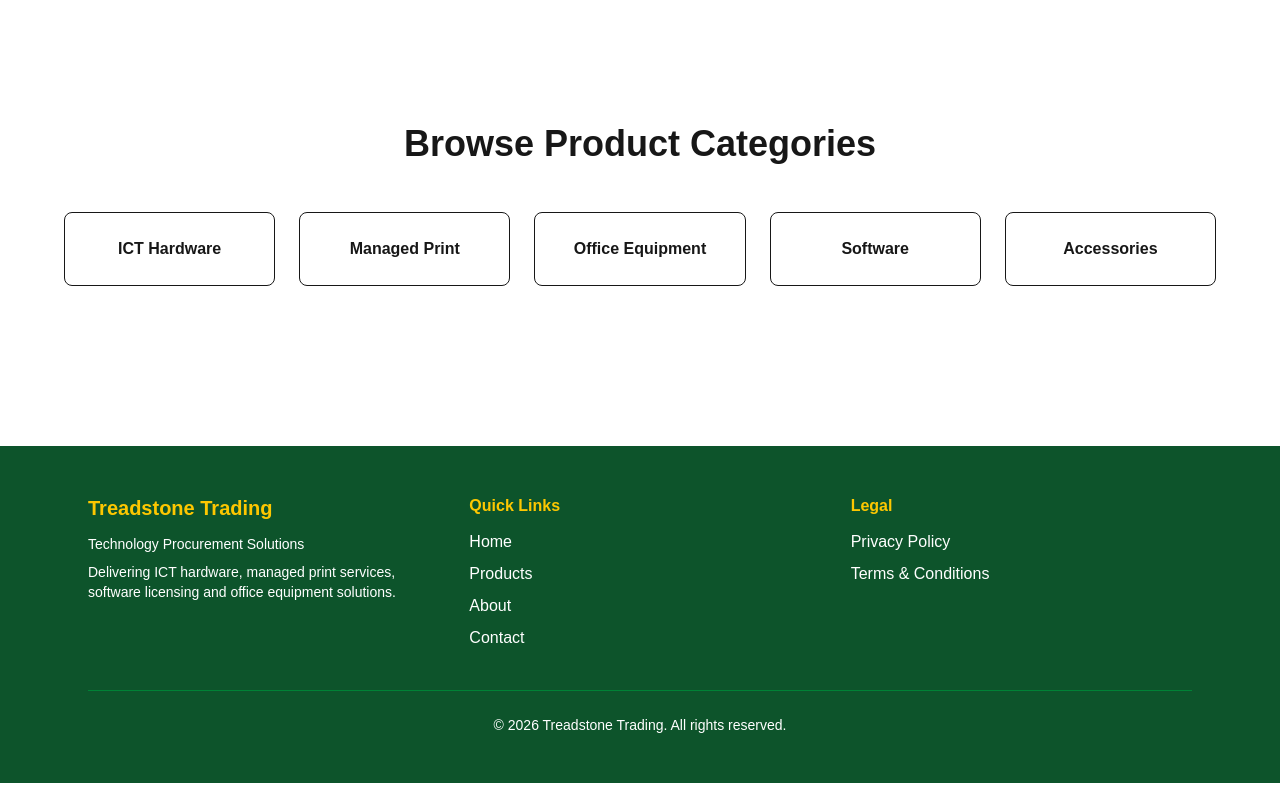
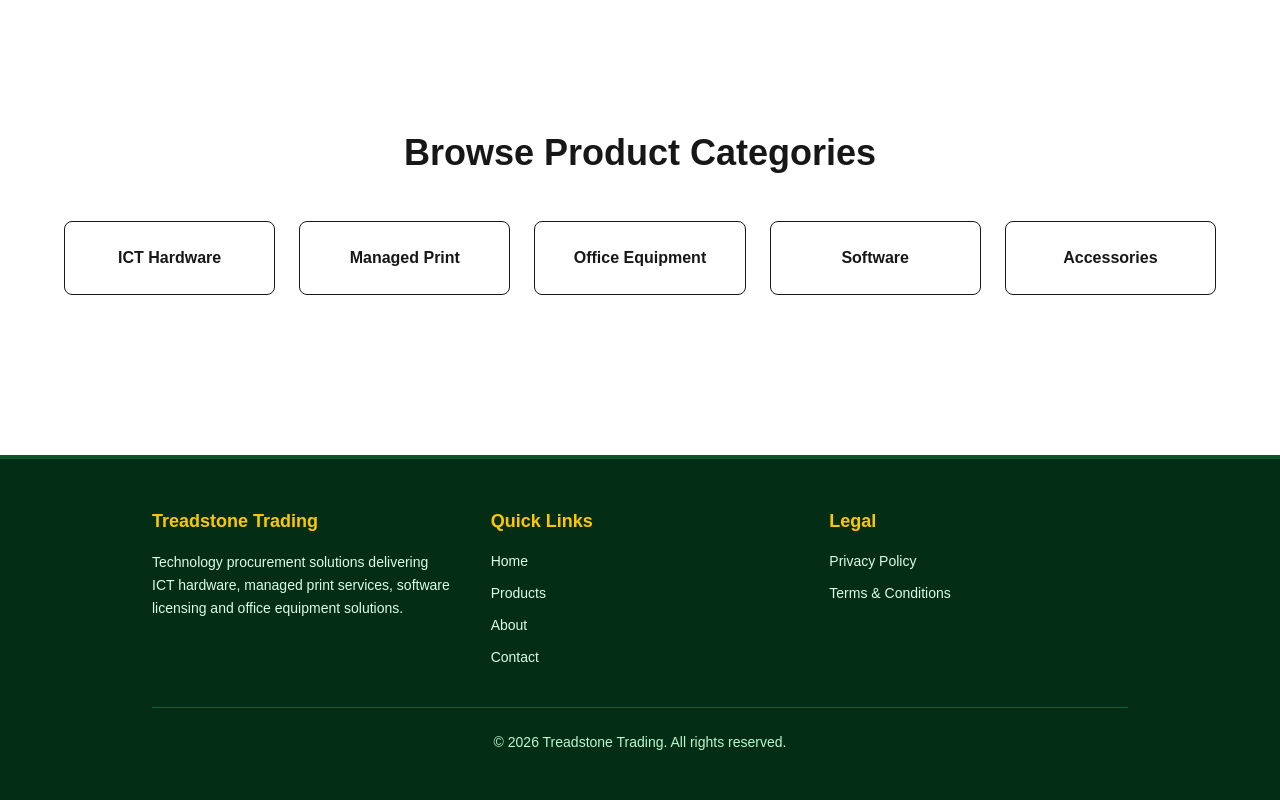
Before and after one commit to lirpa-ai/GPEP-Prototype, a Next.js app: page / in a window 1280 px wide. Shown: the part 1946-2746 px from the top of the page. Built offline with nearby package versions, Linux system fonts and the light colour scheme.

Commit message:
updates on thehome page and a new Footersection in the /layouts

```diff
--- /dev/null
+++ b/app/components/Footer.tsx
@@ -0,0 +1,66 @@
+import Link from "next/link";
+export default function Footer() {
+  return (
+    <footer className="bg-green-950 text-green-100">
+      <div className="max-w-5xl mx-auto px-6 py-12">
+        <div className="grid gap-10 md:grid-cols-3">
+          <div>
+            <h3 className="text-lg font-bold text-yellow-400 mb-4">
+              Treadstone Trading
+            </h3>
+
+            <p className="text-sm leading-relaxed">
+              Technology procurement solutions delivering ICT hardware,
+              managed print services, software licensing and office
+              equipment solutions.
+            </p>
+          </div>
+
+          <div>
+            <h3 className="text-lg font-bold text-yellow-400 mb-4">
+              Quick Links
+            </h3>
+
+            <nav className="flex flex-col gap-3 text-sm">
+              <Link href="/" className="hover:text-yellow-300">
+                Home
+              </Link>
+
+              <Link href="/products" className="hover:text-yellow-300">
+                Products
+              </Link>
+
+              <Link href="/about" className="hover:text-yellow-300">
+                About
+              </Link>
+
+              <Link href="/contact" className="hover:text-yellow-300">
+                Contact
+              </Link>
+            </nav>
+          </div>
+
+          <div>
+            <h3 className="text-lg font-bold text-yellow-400 mb-4">
+              Legal
+            </h3>
+
+            <nav className="flex flex-col gap-3 text-sm">
+              <Link href="/privacy-policy" className="hover:text-yellow-300">
+                Privacy Policy
+              </Link>
+
+              <Link href="/terms" className="hover:text-yellow-300">
+                Terms & Conditions
+              </Link>
+            </nav>
+          </div>
+        </div>
+
+        <div className="border-t border-green-800 mt-10 pt-6 text-center text-sm text-green-200">
+          © 2026 Treadstone Trading. All rights reserved.
+        </div>
+      </div>
+    </footer>
+  );
+}
--- a/app/layout.tsx
+++ b/app/layout.tsx
@@ -2,6 +2,7 @@ import type { Metadata } from "next";
 import { Geist, Geist_Mono } from "next/font/google";
 import "./globals.css";
 import Navbar from "./components/Navbar";
+import Footer from "./components/Footer";
 
 const geistSans = Geist({
   variable: "--font-geist-sans",
@@ -34,6 +35,8 @@ export default function RootLayout({
   <main className="flex-1">
     {children}
   </main>
+
+  <Footer />
 </body>
 
 
--- a/app/page.tsx
+++ b/app/page.tsx
@@ -4,7 +4,11 @@ export default function Home() {
   return (
 <main className="min-h-screen bg-white">
 
+<div className="h-px bg-gray-200"></div>
+<div className="h-2 bg-yellow-400"></div>
+
   <section className="text-center py-24 px-6 bg-gradient-to-r from-green-900 via-green-800 to-green-700 text-white">
+
 
     <h2 className="text-5xl font-bold mb-6 text-white">
           ICT Hardware, Office Equipment & Procurement Solutions
```
Lines whose indentation alone changed are shown as unchanged.
